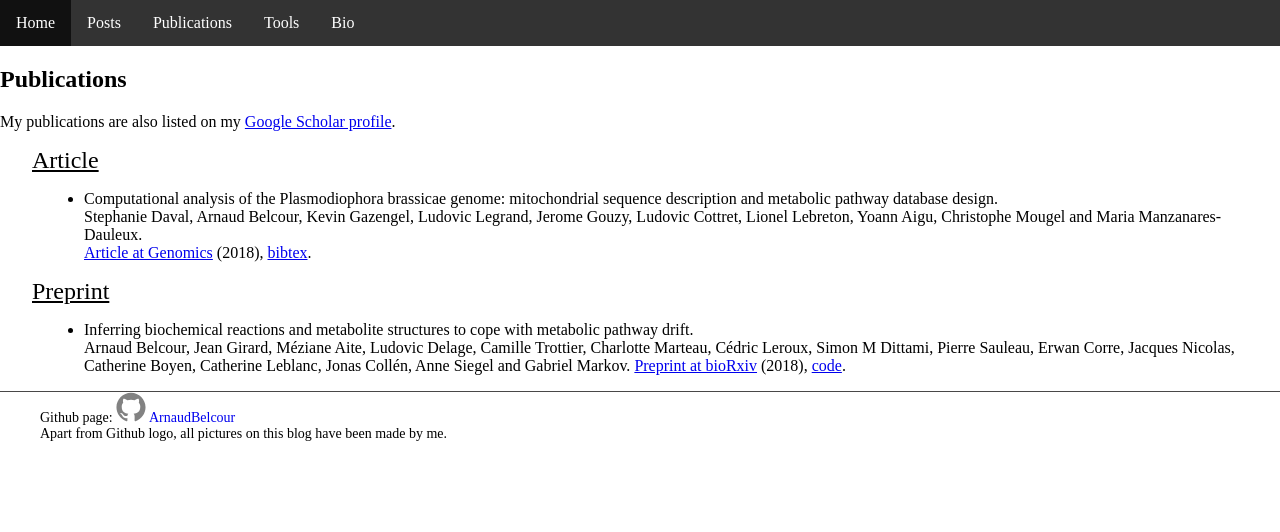
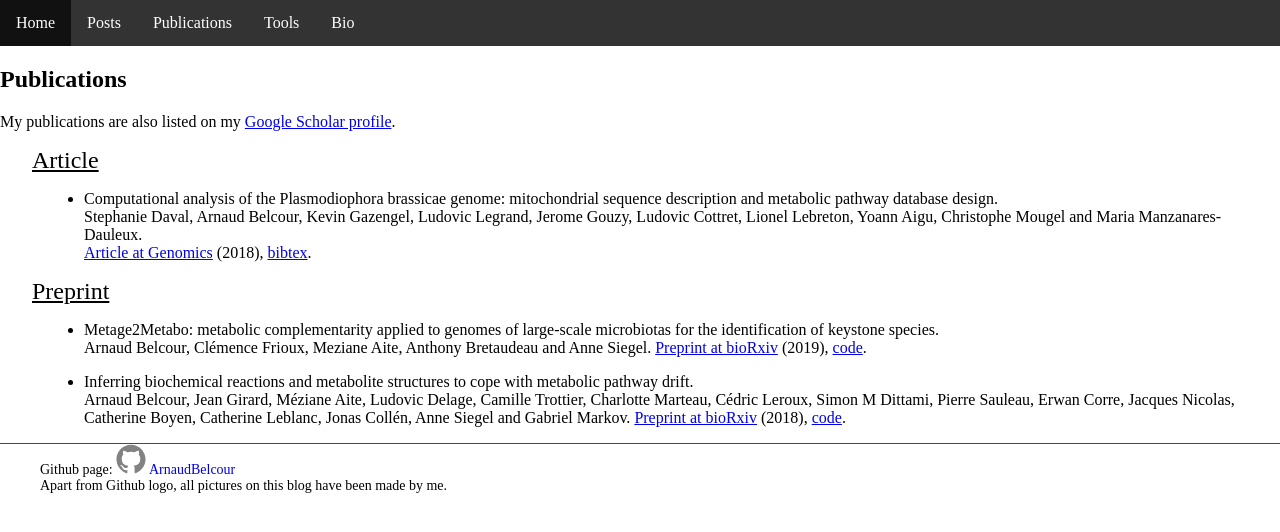
Before and after one commit to ArnaudBelcour/blog, a Jekyll site: the page built from pages/publications.html, in a window 1280 px wide. Shown: the top 532 px of the page. Built offline with Jekyll 4.4.1, drawn with Linux system fonts in a browser that asks for light colours.

Commit message:
Add new preprint.

```diff
--- a/pages/publications.html
+++ b/pages/publications.html
@@ -19,6 +19,12 @@ permalink: pages/publications/
 	<h2>Preprint</h2>
 		<ul>
 			<li>
+				<p> Metage2Metabo: metabolic complementarity applied to genomes of large-scale microbiotas for the identification of keystone species. <br>
+					Arnaud Belcour, Clémence Frioux, Meziane Aite, Anthony Bretaudeau and Anne Siegel.
+					<a href='https://doi.org/10.1101/803056'>Preprint at bioRxiv</a> (2019), <a href='https://github.com/AuReMe/metage2metabo'>code</a>.
+				</p>
+			</li>
+			<li>
 				<p> Inferring biochemical reactions and metabolite structures to cope with metabolic pathway drift. <br>
 					Arnaud Belcour, Jean Girard, Méziane Aite, Ludovic Delage, Camille Trottier, Charlotte Marteau, Cédric Leroux, Simon M Dittami, Pierre Sauleau, Erwan Corre, Jacques Nicolas, Catherine Boyen, Catherine Leblanc, Jonas Collén, Anne Siegel and Gabriel Markov.
 					<a href='https://doi.org/10.1101/462556'>Preprint at bioRxiv</a> (2018), <a href='https://github.com/pathmodel/pathmodel'>code</a>.
```
